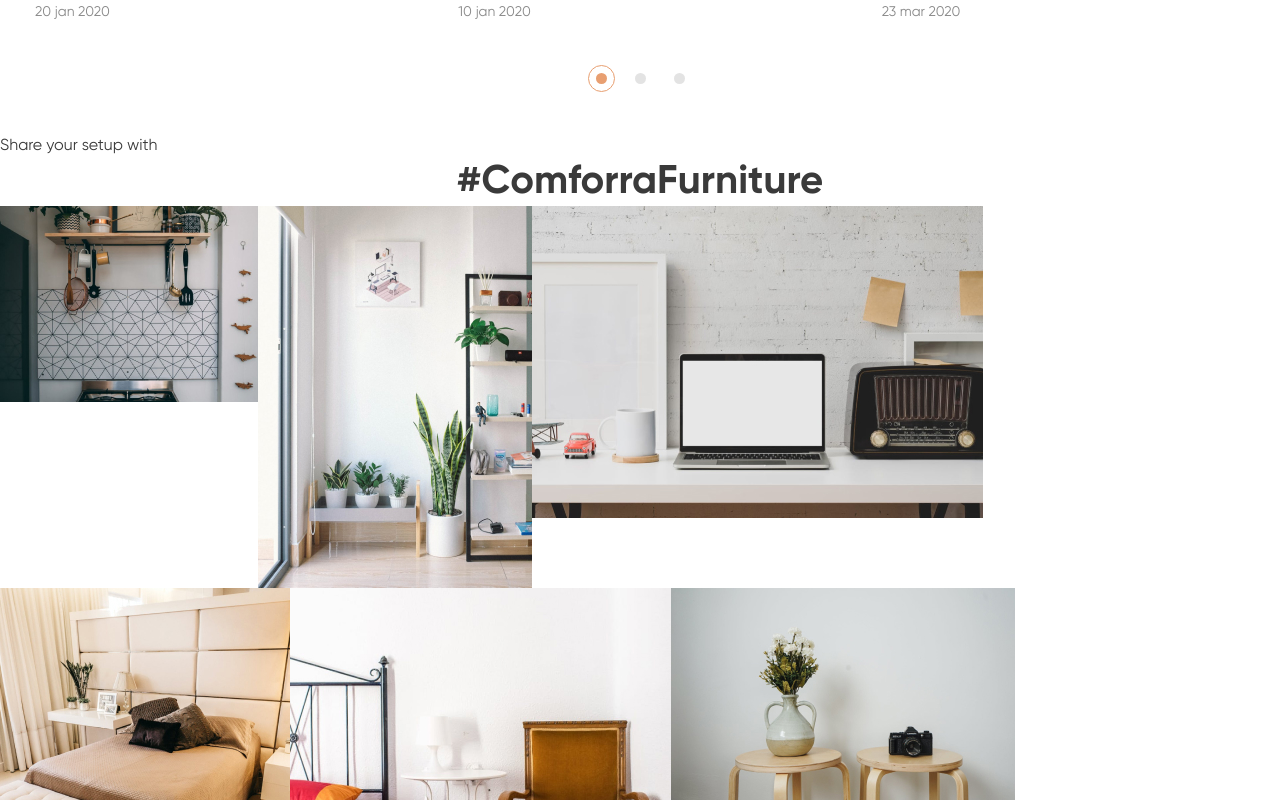
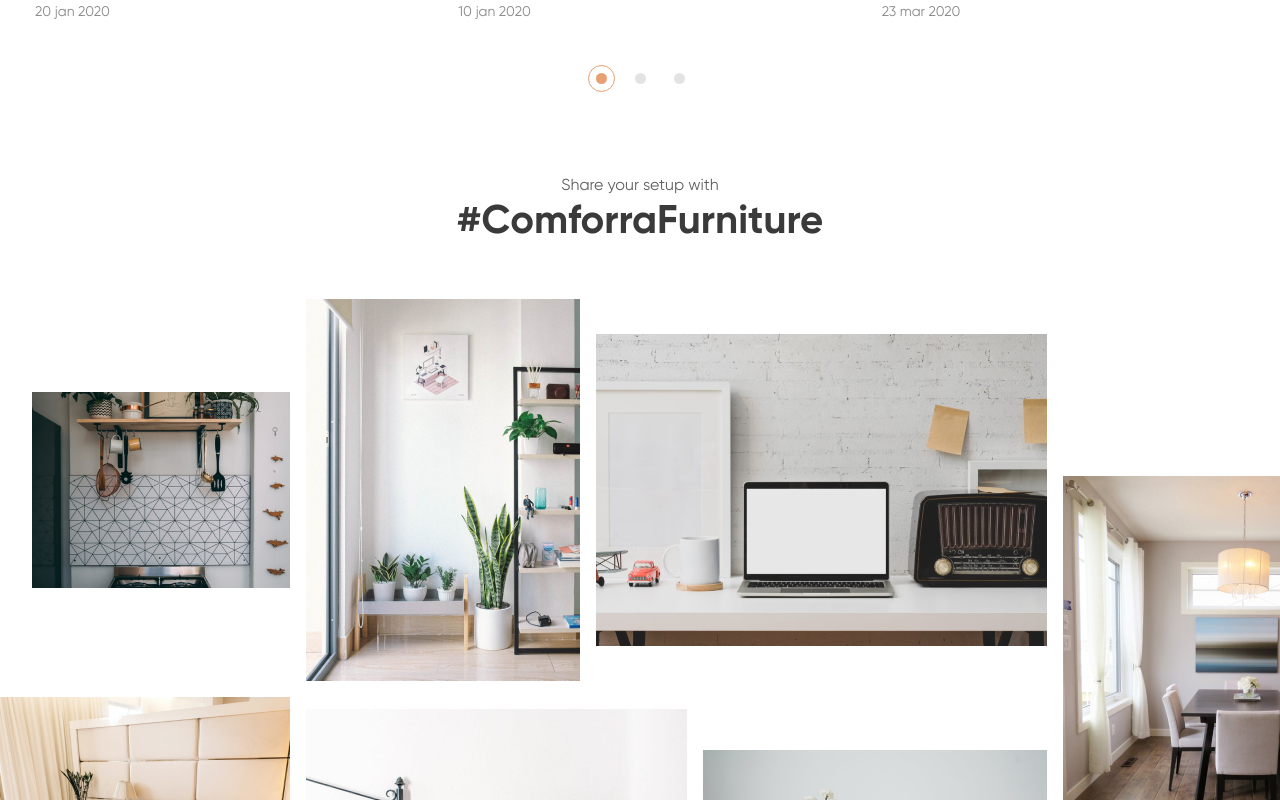
Before and after one commit to jugurj/comforra-furniture-shop, a Vue app: page / in a window 1280 px wide. Shown: the part 2800-3600 px from the top of the page. Built offline with nearby package versions, Linux system fonts and the light colour scheme.

Commit message:
Basic Gallery layout and images grid styles

```diff
--- a/src/components/Gallery.vue
+++ b/src/components/Gallery.vue
@@ -122,4 +122,60 @@ export default {
 };
 </script>
 
-<style lang="scss"></style>
+<style lang="scss">
+.gallery {
+  padding: 40px 0;
+
+  &__label {
+    text-align: center;
+    color: $darkGrayColor;
+    line-height: 1.5;
+    font-size: 16px;
+    margin-bottom: 0px;
+  }
+
+  &__title {
+    margin-bottom: 40px;
+
+    @media (any-hover: none) {
+      overflow: auto;
+      -webkit-overflow-scrolling: touch;
+    }
+  }
+
+  &__items {
+    display: grid;
+    grid-template-columns: auto;
+    grid-auto-flow: column;
+    align-items: center;
+    gap: 16px;
+
+    @media (any-hover: hover) {
+      justify-content: center;
+    }
+  }
+
+  &__column {
+    display: flex;
+    flex-wrap: wrap;
+    align-items: center;
+    margin: 0 -8px;
+
+    &:first-child {
+      justify-content: flex-end;
+    }
+  }
+
+  &__row {
+    display: inline-grid;
+    padding: 0 8px;
+    grid-auto-flow: column;
+    align-items: center;
+    gap: 16px;
+
+    &:not(:last-child) {
+      margin-bottom: 16px;
+    }
+  }
+}
+</style>
```
